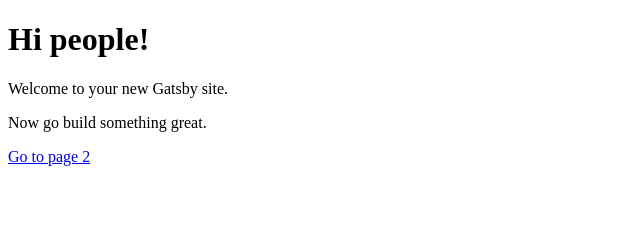
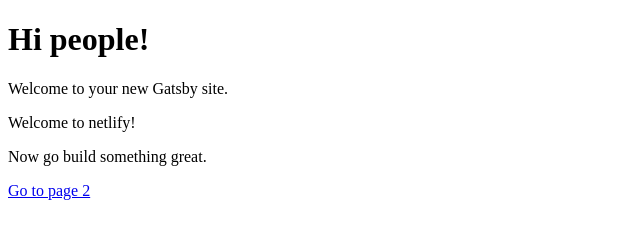
Before and after one commit to physihan/gatsby-site, a Gatsby site: page / in a window 1280 px wide. Shown: the whole page, without its empty margins (0-640 px from the left). Built offline with nearby package versions, Linux system fonts and the light colour scheme; Gatsby itself is replaced by a stand-in of ours.

Commit message:
add a line

```diff
--- a/src/pages/index.js
+++ b/src/pages/index.js
@@ -5,6 +5,8 @@ const IndexPage = () => (
   <div>
     <h1>Hi people!</h1>
     <p>Welcome to your new Gatsby site.</p>
+    <p>Welcome to netlify!</p>
+
     <p>Now go build something great.</p>
     <Link to="/page-2/">Go to page 2</Link>
   </div>
```
